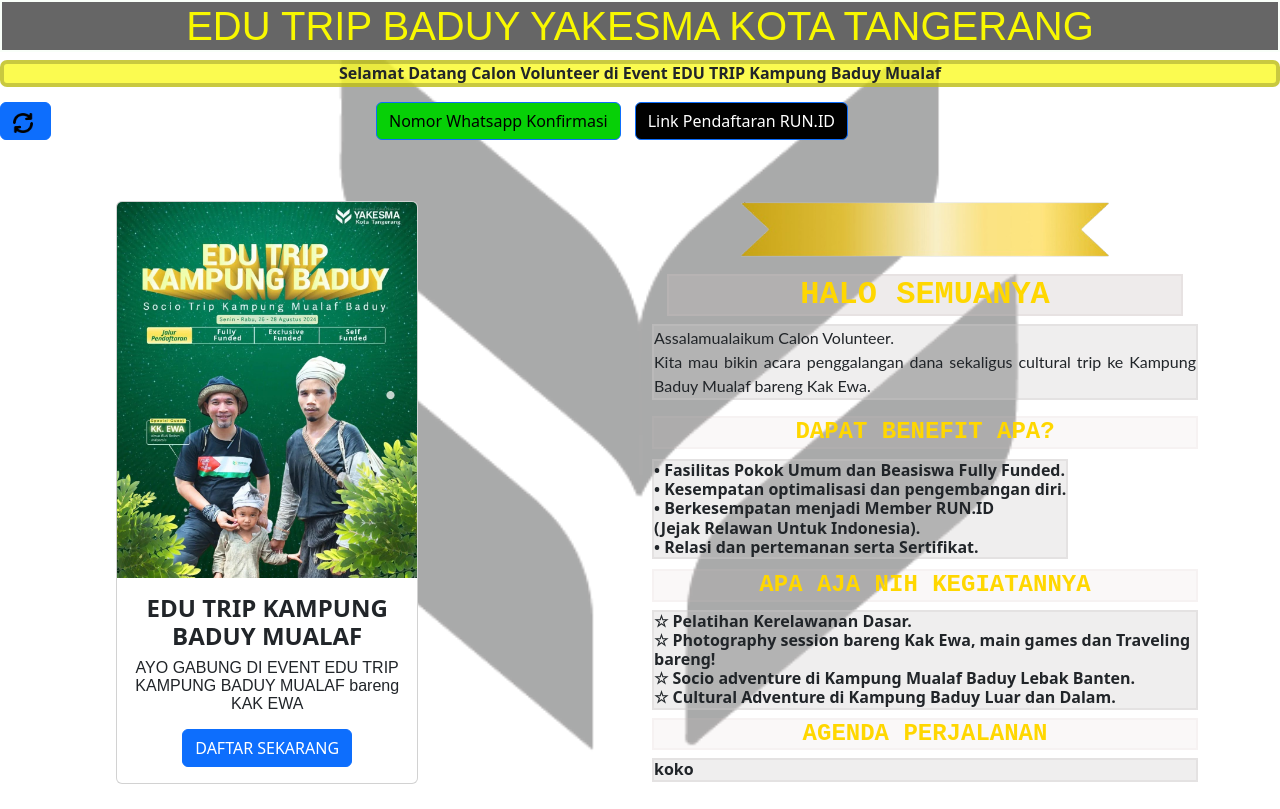
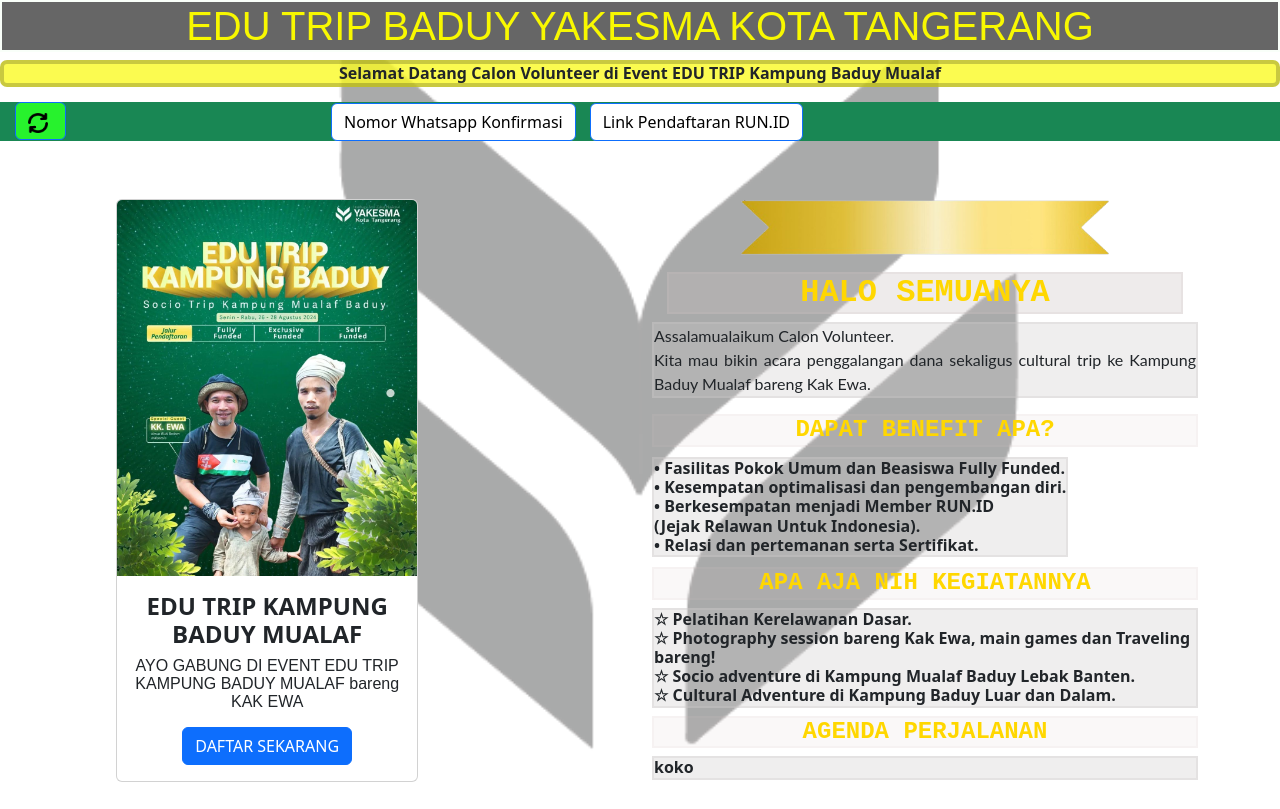
Before and after one commit to Leikaze/YakesmaTNG_ETB, a plain HTML site: page index.html in a window 1280 px wide. Drawn offline with nearby package versions, Linux system fonts and the light colour scheme.

Commit message:
Update index.html

```diff
--- a/index.html
+++ b/index.html
@@ -22,11 +22,11 @@
             Selamat Datang Calon Volunteer di Event EDU TRIP Kampung Baduy Mualaf</h3>
         </div>
 
-                            <section class="">
+                            <section class="bg-success" style="background-image: url();">
                                 <div class="d-flex">
                                 <div>
-                                    <button class="btn btn-primary">
-                                        <a href="L">
+                                    <button class="btn btn-primary" style="margin-left: 15px; margin-bottom: 1px; background-color: rgb(39, 242, 45);">
+                                        <a href="https://leikaze.github.io/YakesmaTNG_ETB/">
                                         <img src="Images/Refresh.png" alt="" style="width: 20px; height: 20px; margin-right: 5px;">
                                         </a>
                                     </button>
@@ -34,18 +34,18 @@
                                  <div>
                                         <a href="https://api.whatsapp.com/send/?phone=6282111920101&text&type=phone_number&app_absent=0"
                                             class="btn btn-primary"
-                                            style="background-color: rgb(7, 208, 7); margin-bottom: 3px; margin-left: 325px ; color: black">
+                                            style="background-color: rgb(255, 255, 255); margin-top: 1px; margin-left: 265px ; color: black">
                                             Nomor Whatsapp Konfirmasi</a>
                                         <br>
                                  </div>
                                     <div>
 
                                          <a href="https://www.yakesmatng.id/p/relawan-yakesma.html" class="btn btn-primary"
-                                                style="background-color: black; margin-bottom: 3px; margin-left: 14px;">Link Pendaftaran RUN.ID</a>
+                                                style="background-color: rgb(255, 255, 255); margin-top: 1px; margin-left: 14px; color: black;">Link Pendaftaran RUN.ID</a>
                                          <br>
                                     </div>
                                 </div>
-
+                                </section>
         <div class="container mt-5">
             <div class="row">
 
@@ -107,7 +107,6 @@
                     <!-- KOLOM LINK -->
 
                   </div>
-                    </section>
                 </section>
             </section>
     </section>
```
